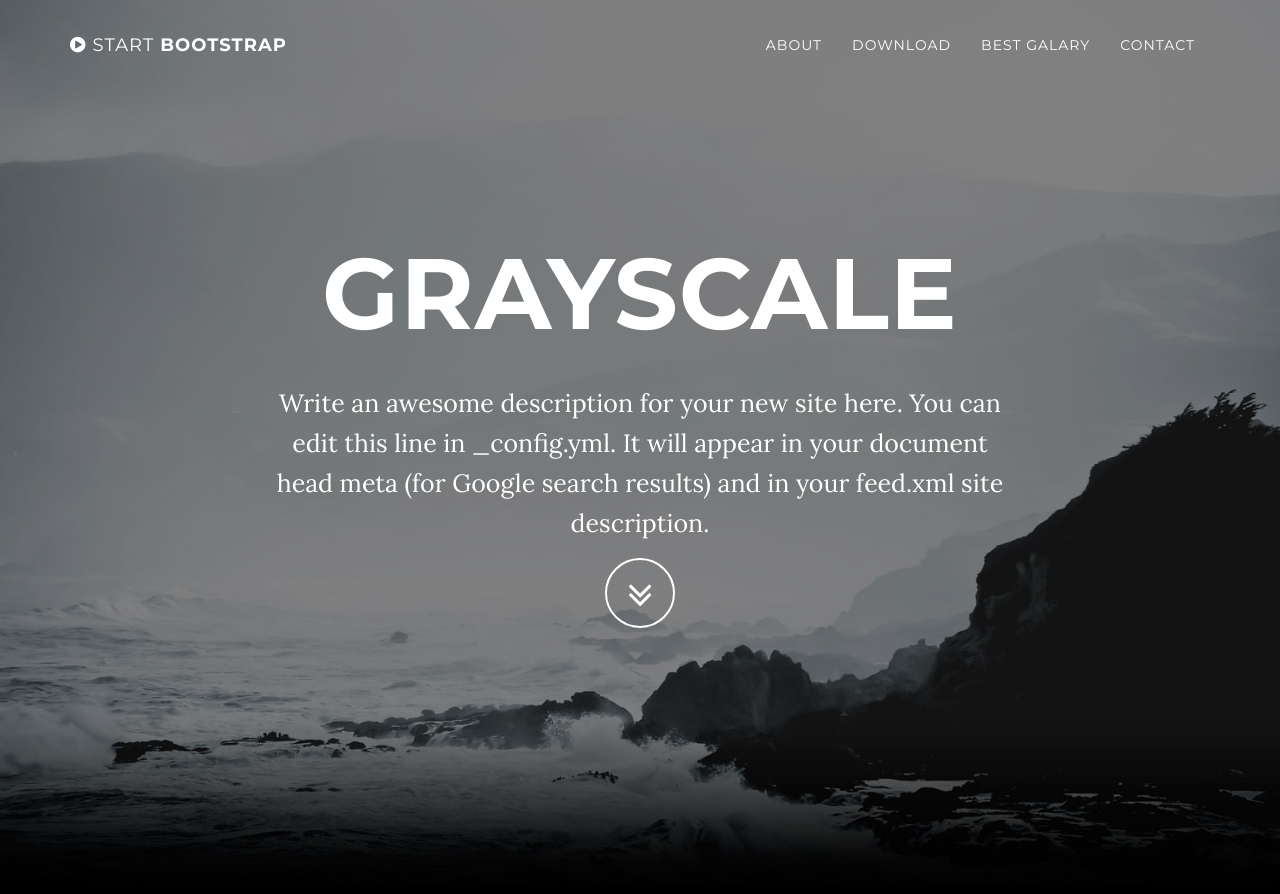
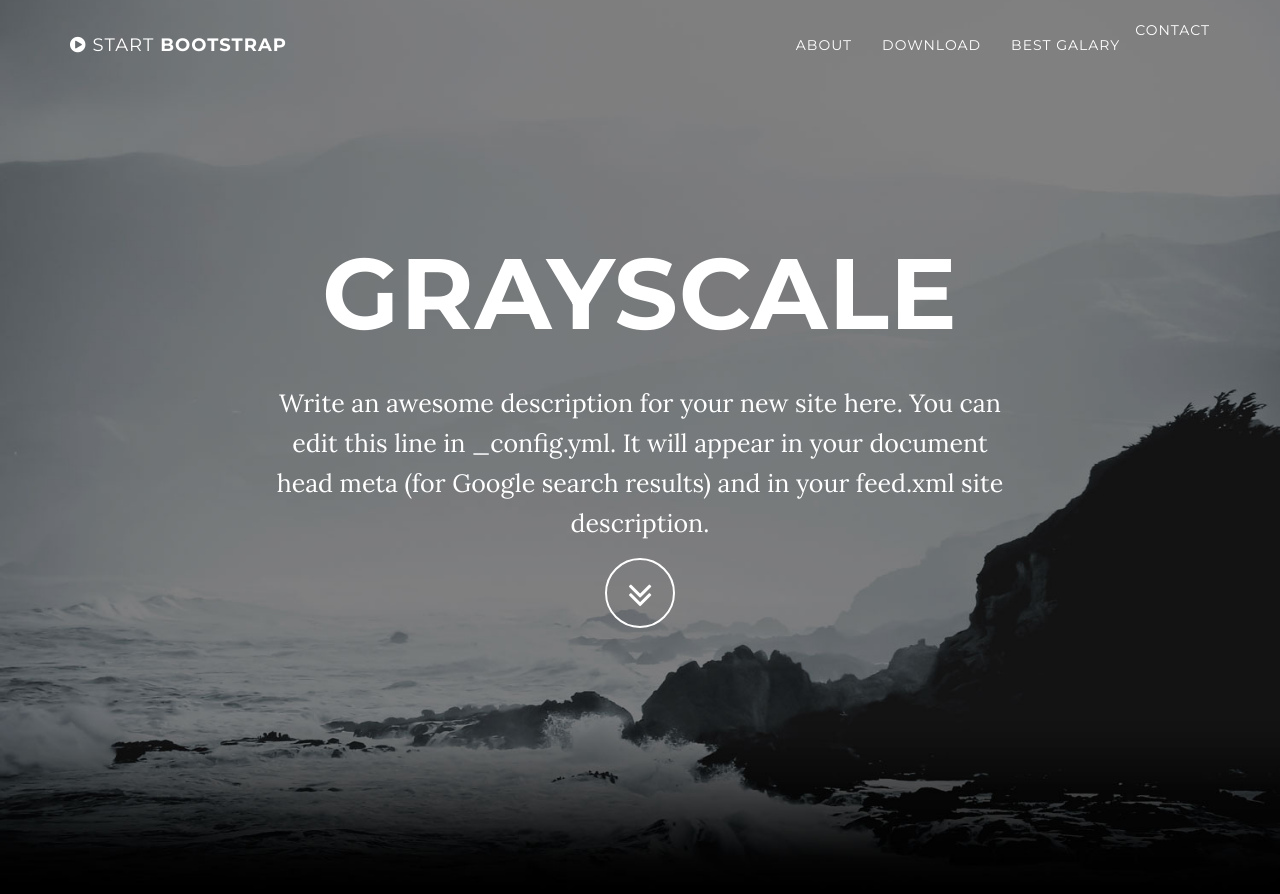
Before and after one commit to bestsvo/best.github.io, a Jekyll site: the page built from index.html, in a window 1280 px wide and 900 px high. Shown: the top 894 px of the window. Built offline with Jekyll 4.4.1, drawn with Linux system fonts in a browser that asks for light colours.

Commit message:
Update nav.html

```diff
--- a/_includes/nav.html
+++ b/_includes/nav.html
@@ -23,10 +23,9 @@
                     <li>
                         <a class="page-scroll" href="#download">Download</a>
                     </li>
-                  <li>
-                        <a class="page-scroll" href="#d">Best Galary</a>
+                   <li>
+                        <a class="page-scroll" href="#download">Best Galary</a>
                     </li>
-                    <li>
                         <a class="page-scroll" href="#contact">Contact</a>
                     </li>
                 </ul>
```
